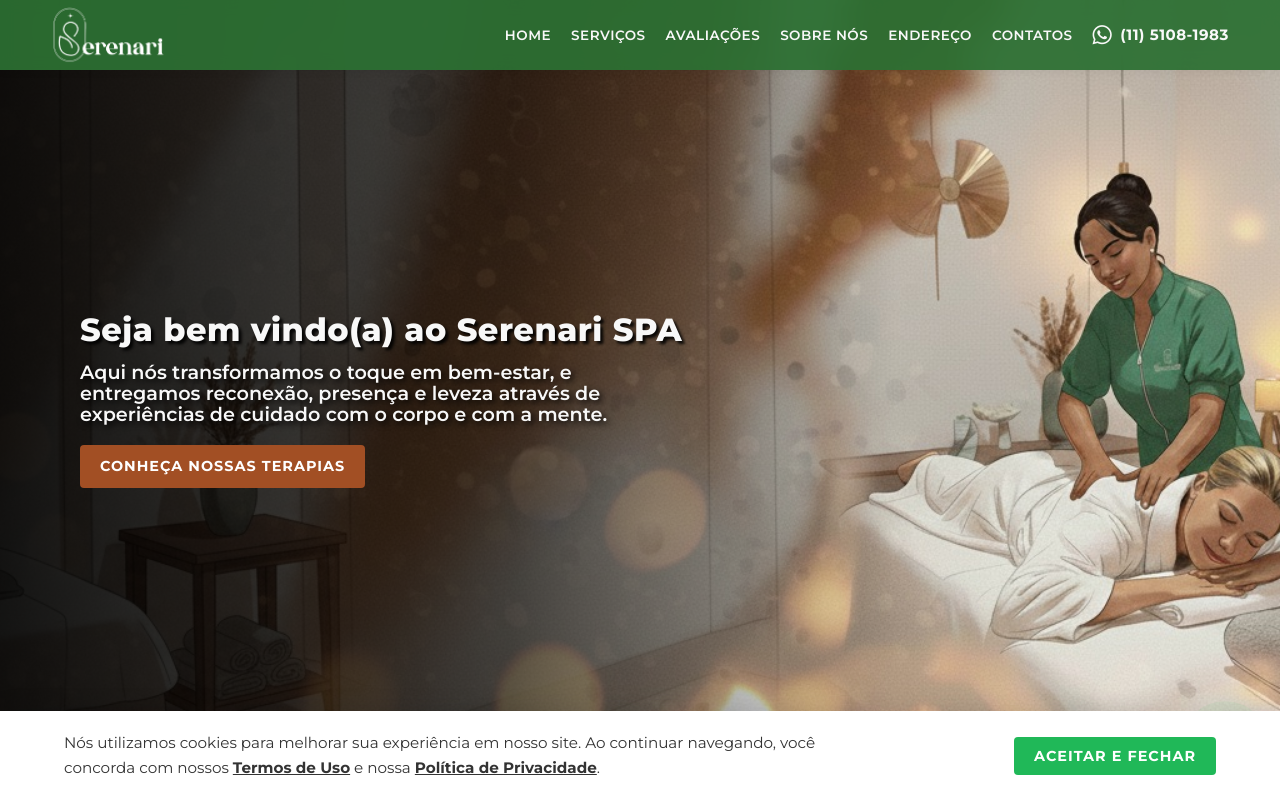
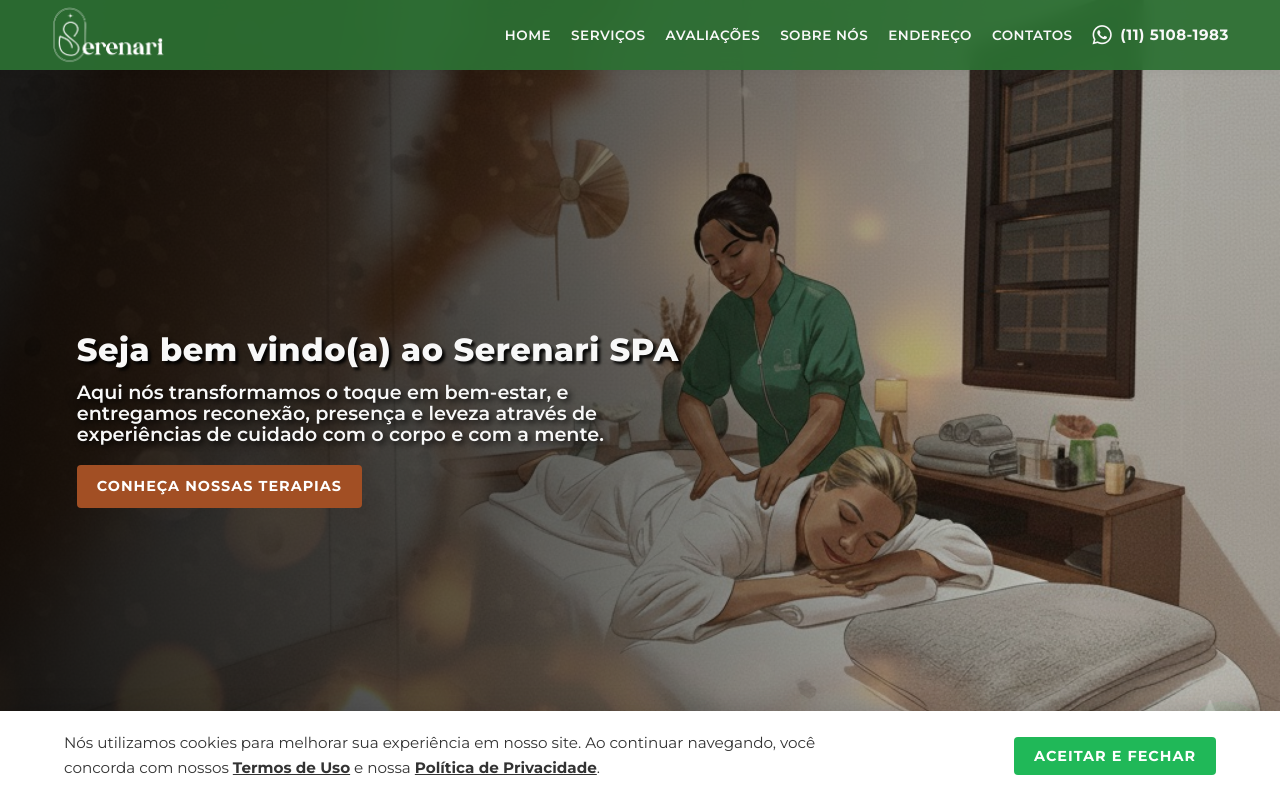
Before and after one commit to ArteiroSegundo/serenari-spa, a Next.js app: page / in a window 1280 px wide. Shown: the top 800 px of the page. Built offline with nearby package versions, Linux system fonts and the light colour scheme.

Commit message:
feat: add global CSS stylesheet and design system

```diff
--- a/app/globals.css
+++ b/app/globals.css
@@ -200,33 +200,35 @@ nav a:hover::after {
    HERO SECTION (Estilo Banner Sofisticado)
    ========================================= */
 .hero-section {
-    height: 100vh;
-    display: flex;
-    justify-content: left;
+    min-height: 100vh;
+    height: auto;
+    display: flex;
+    justify-content: flex-start;
     align-items: center;
     text-align: left;
-    padding: 80px;
+    padding: 100px 6% 60px 6%;
     color: var(--text-light);
     position: relative;
-    background-position: center;
-    background-size: cover;
+    overflow: hidden;
 }
 
 .hero-section::before {
     content: '';
     position: absolute;
-    top: 0;
-    left: 0;
+    inset: 0;
     width: 100%;
-    height: 120%;
-    z-index: -1;
-    background-image: linear-gradient(to right,
-            rgba(0, 0, 0, 0.9) 0%,
-            rgba(0, 0, 0, 0.6) 40%,
-            rgba(0, 0, 0, 0) 70%), url('/background-hero.jpg');
+    height: 100%;
+    z-index: 1;
+    background-image: linear-gradient(
+            to right,
+            rgba(0, 0, 0, 0.85) 0%,
+            rgba(0, 0, 0, 0.55) 45%,
+            rgba(0, 0, 0, 0.15) 85%
+        ),
+        url('/background-hero.jpg');
     background-size: cover;
-    background-position: center;
-    background-attachment: fixed;
+    background-position: center right;
+    background-repeat: no-repeat;
 }
 
 
@@ -1400,6 +1402,49 @@ footer {
         z-index: 998;
         backdrop-filter: blur(2px);
     }
+
+    .hero-section {
+        min-height: 85vh;
+        height: auto;
+        padding: 110px 30px 60px 30px;
+        display: flex;
+        align-items: center;
+        justify-content: center;
+        text-align: center;
+    }
+
+    .hero-section::before {
+        background-image: linear-gradient(
+                to bottom,
+                rgba(0, 0, 0, 0.75) 0%,
+                rgba(0, 0, 0, 0.5) 50%,
+                rgba(0, 0, 0, 0.75) 100%
+            ),
+            url('/background-hero-mobile.jpg');
+        background-position: center center;
+        background-size: cover;
+    }
+
+    .hero-content {
+        width: 100%;
+        max-width: 680px;
+        margin: 0 auto;
+        display: flex;
+        flex-direction: column;
+        align-items: center;
+        text-align: center;
+        z-index: 3;
+    }
+
+    .hero-content h1 {
+        text-align: center;
+        font-size: clamp(1.8rem, 4.5vw, 2.4rem);
+    }
+
+    .hero-content p {
+        text-align: center;
+        font-size: clamp(1rem, 2.5vw, 1.15rem);
+    }
 }
 
 /* Celulares e Smartphones (<= 768px) */
```
